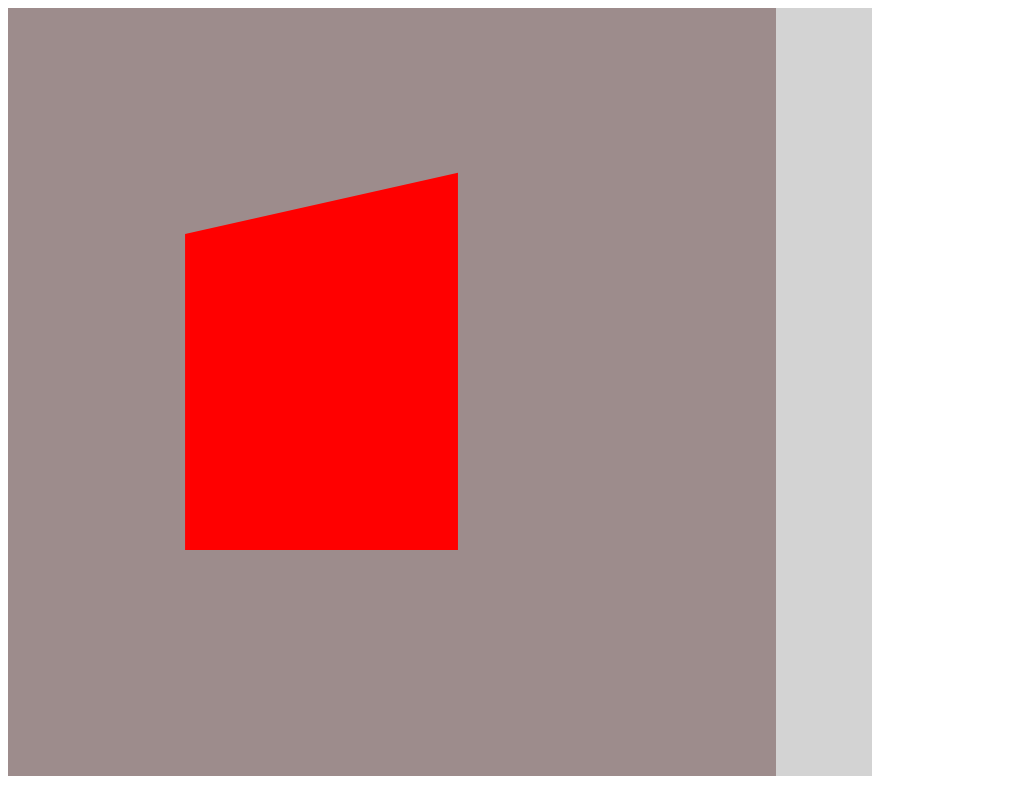
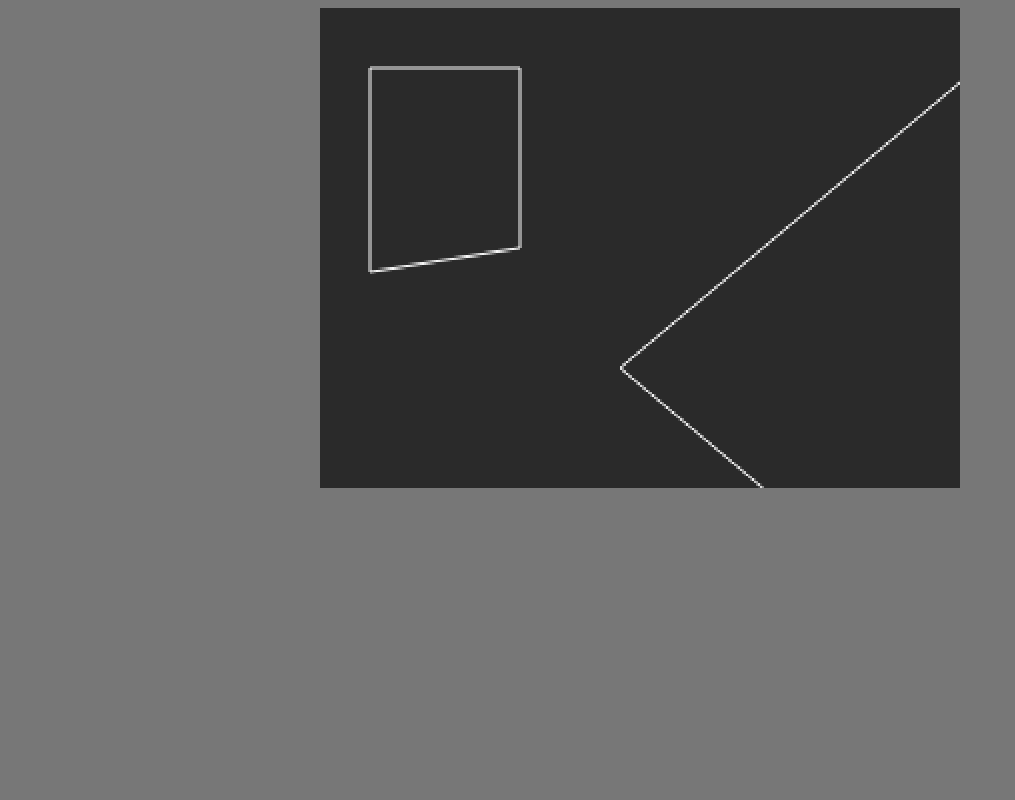
Before and after one commit to IsaacThoman/raycasting-2, a plain HTML site: page index.html in a window 1280 px wide. Shown: the whole page, without its empty margins (0-1015 px from the left). Drawn offline with Linux system fonts and the light colour scheme.

Commit message:
controls, in view detection

```diff
--- a/index.html
+++ b/index.html
@@ -1,12 +1,21 @@
 <!DOCTYPE html>
-<html lang="en">
+<html>
 <head>
-    <meta charset="UTF-8">
-    <title>raycasting</title>
+    <meta charset="utf-8" />
+    <title>something funny?</title>
 </head>
-<body>
-<canvas id="myCanvas" width="768" height="768"style="padding-right:96px; background-color: lightgrey; touch-action:none;"></canvas>
-</body>
+<body style="Background-color:#777777;">
+
+    <canvas id="myCanvas" width="320" height="200"style="padding-left: 0;
+    padding-right: 0;
+    margin-left: auto;
+    margin-right: auto;
+    display: block;
+    width: 640px;
+    height: 480px; image-rendering:pixelated;"></canvas>
+
 <script src="main.js">
 </script>
+
+</body>
 </html>
--- a/main.js
+++ b/main.js
@@ -1,48 +1,105 @@
 const canvas = document.getElementById("myCanvas");
 const ctx = canvas.getContext("2d");
+const PI = Math.PI;
+// canvas is 320*200
+requestAnimationFrame(frameFunc);
+var upKey = false, downKey = false, leftKey = false, rightKey = false;
+var playerX = 150, playerY = 150, playerDirection = 0, playerSpeed = 2, playerFOV = 70/180*3.14;
 
-const SCREENWIDTH = 768;
-const SCREENHEIGHT = 768;
+var walls = []; walls.push([100,100,100,25,25,25,25,110]);
+document.addEventListener("keydown", keyDownHandler, false);
+function keyDownHandler(e) {
+    if (e.keyCode === 38)  //up
+        upKey = true;
+    if (e.keyCode === 40)  //down
+        downKey = true;
+    if (e.keyCode === 37)  //left
+        leftKey = true;
+    if (e.keyCode === 39)  //right
+        rightKey = true;
+}
+document.addEventListener("keyup", keyUpHandler, false);
+function keyUpHandler(e) {
+    if (e.keyCode === 38)  //up
+        upKey = false;
+    if (e.keyCode === 40)  //down
+        downKey = false;
+    if (e.keyCode === 37)  //left
+        leftKey = false;
+    if (e.keyCode === 39)  //right
+        rightKey = false;
+}
 
-var playerX = 150;
-var playerY = 150;
-var playerDirection = (0)/180*3.14;
-var playerFOV = 80;
+function frameFunc(){
 
-var startX = [200];
-var startY = [0];
-var endX = [310];
-var endY = [0];
 
-requestAnimationFrame(doFrame);
-function doFrame(){
-    playerDirection = playerDirection%4;
     ctx.beginPath();
-    ctx.rect(0,0,1000,1000);
-    ctx.fillStyle = "#9d8c8c";
+    ctx.rect(0 ,0, 1000, 1000);
+    ctx.fillStyle = "#2a2a2a";
     ctx.fill();
     ctx.closePath();
-    console.log(playerDirection)
-for(var i = 0; i<startX.length; i++){
-    var dist1 = Math.sqrt(Math.pow(playerX-startX[i],2)+Math.pow(playerY-startY[i],2));
-    var dir1 = playerDirection - Math.atan2(playerX-startX[i],playerY-startY[i]);
-    var dist2 = Math.sqrt(Math.pow(playerX-endX[i],2)+Math.pow(playerY-endY[i],2));
-    var dir2 = playerDirection - Math.atan2(playerX-endX[i],playerY-endY[i]);
 
-    var polyXVals = [dir1*SCREENWIDTH/(playerFOV/180*3.14),dir1*SCREENWIDTH/(playerFOV/180*3.14),dir2*SCREENWIDTH/(playerFOV/180*3.14),dir2*SCREENWIDTH/(playerFOV/180*3.14)];
-    var polyYVals = [(SCREENHEIGHT/2)+dist1,(SCREENHEIGHT/2)-dist1,(SCREENHEIGHT/2)-dist2,(SCREENHEIGHT/2)+dist1];
-    // console.log(polyXVals[0],polyYVals[0])
-    // console.log(polyXVals[1],polyYVals[1])
-    // console.log(polyXVals[2],polyYVals[2])
-    // console.log(polyXVals[3],polyYVals[3])
-    ctx.fillStyle = '#ff0000';
+var wallDirTest = 0;
+var wallDirDist = 0;
+var inViewTest = false;
+
+    ctx.strokeStyle = "#ffffff";
     ctx.beginPath();
-   for(var polyI = 0; polyI<polyXVals.length; polyI++){
-       ctx.lineTo(polyXVals[polyI], polyYVals[polyI]);
-   }
+for(var wallOn = 0; wallOn<walls.length; wallOn+=2){
+    ctx.moveTo(walls[wallOn][0], walls[wallOn][1]);
+    for(var i = 0; i<walls[wallOn].length;i++){
+        ctx.lineTo(walls[wallOn][i],walls[wallOn][i+1]);
+        if(true) {
+
+                wallDirTest = Math.atan2(walls[wallOn][i + 1] - playerY, walls[wallOn][i] - playerX);
+
+            wallDirDist = Math.sqrt(Math.pow(walls[wallOn][i] - playerX,2)+ Math.pow(walls[wallOn][i + 1] - playerY,2));
+            var angDiff = (playerDirection - wallDirTest + PI + 2*PI) % (2*PI) - PI;
+
+            if(angDiff>0-playerFOV/2&&angDiff<playerFOV/2){
+                ctx.beginPath();
+                ctx.rect(walls[wallOn][i]-2 ,walls[wallOn][i+1]-2, 4, 4);
+                ctx.fillStyle = "#ff0000";
+                ctx.fill();
+                ctx.closePath();
+            }
+        }
+    }
+
+    }
     ctx.closePath();
-    ctx.fill();
+    ctx.stroke();
+playerDirection = playerDirection%(2*PI);
 
+    ctx.beginPath();
+    ctx.lineWidth = 1;
+    ctx.strokeStyle = "#ffffff";
+    ctx.moveTo(playerX, playerY);
+    ctx.lineTo(playerX+(Math.cos(playerDirection-playerFOV/2)*8000), playerY+(Math.sin(playerDirection-playerFOV/2)*8000));
+    ctx.moveTo(playerX, playerY);
+    ctx.lineTo(playerX+(Math.cos(playerDirection+playerFOV/2)*8000), playerY+(Math.sin(playerDirection+playerFOV/2)*8000));
+    ctx.stroke();
+
+    if(inViewTest){
+    ctx.beginPath();
+    ctx.lineWidth = 1;
+    ctx.strokeStyle = "#24f5b3";
+    ctx.moveTo(playerX, playerY);
+    ctx.lineTo(playerX+(Math.cos(wallDirTest)*wallDirDist), playerY+(Math.sin(wallDirTest)*wallDirDist));
+    ctx.stroke();
+    }
+    if(leftKey)
+        playerDirection-=0.02;
+    if(rightKey)
+        playerDirection+=0.02;
+    if(upKey){
+        playerX+=Math.cos(playerDirection)*playerSpeed;
+        playerY+=Math.sin(playerDirection)*playerSpeed;
+    }
+    if(downKey){
+        playerX-=Math.cos(playerDirection)*playerSpeed;
+        playerY-=Math.sin(playerDirection)*playerSpeed;
+    }
+
+    requestAnimationFrame(frameFunc);
 }
-    requestAnimationFrame(doFrame);
-}
```
Also changed, not shown: 1 other file.
